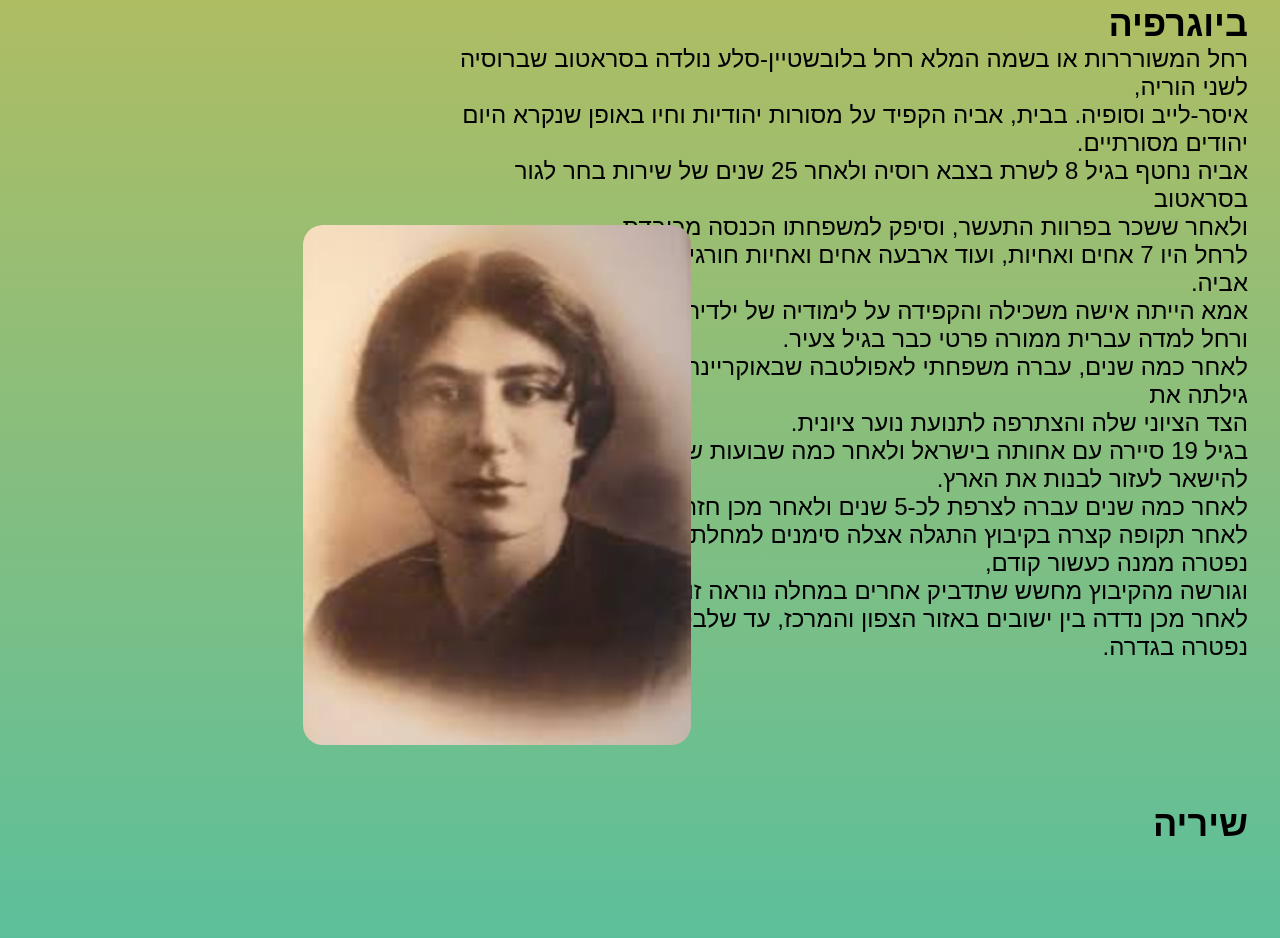
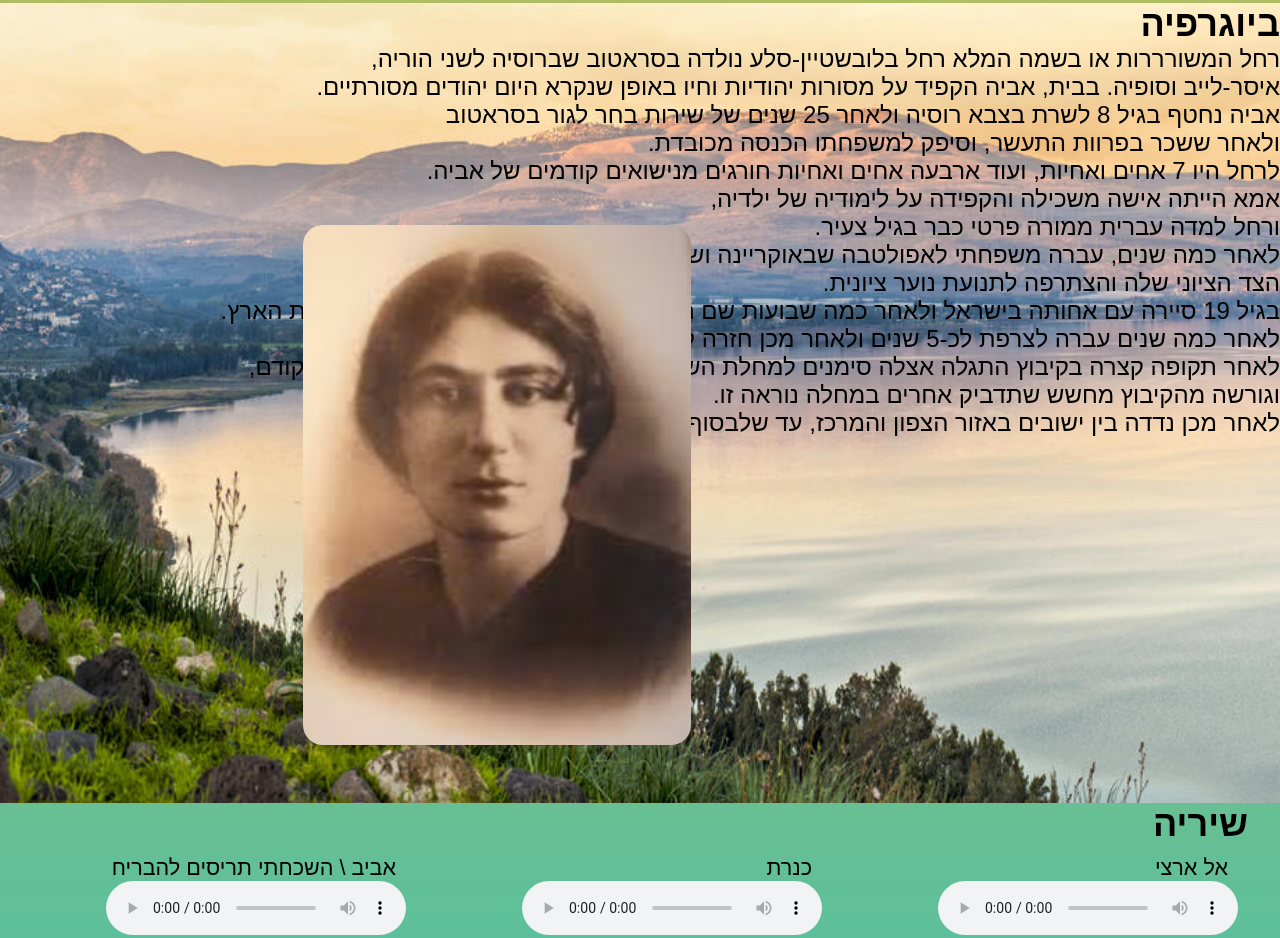
Before and after one commit to DoronMalka/Birdoflames.github.io, a plain HTML site: page index.html in a window 1280 px wide. Shown: the part 895-1833 px from the top of the page. Drawn offline with Linux system fonts and the light colour scheme.

Commit message:
changed up quite a lot of things

```diff
--- a/index.html
+++ b/index.html
@@ -19,27 +19,30 @@
                     <p>כותרת משנה</p>
                 </section>
                 <section id = "biography">
-                    <h1>ביוגרפיה</h1>
-                    <p>רחל המשורררות או בשמה המלא רחל בלובשטיין-סלע נולדה בסראטוב שברוסיה לשני הוריה,<br> איסר-לייב וסופיה. בבית, אביה הקפיד על מסורות יהודיות וחיו באופן שנקרא היום יהודים מסורתיים.<br> אביה נחטף בגיל 8 לשרת בצבא רוסיה ולאחר 25 שנים של שירות בחר לגור בסראטוב<br> ולאחר ששכר בפרוות התעשר, וסיפק למשפחתו הכנסה מכובדת. <br>לרחל היו 7 אחים ואחיות, ועוד ארבעה אחים ואחיות חורגים מנישואים קודמים של אביה.<br> אמא הייתה אישה משכילה והקפידה על לימודיה של ילדיה, <br>ורחל למדה עברית ממורה פרטי כבר בגיל צעיר.<br> לאחר כמה שנים, עברה משפחתי לאפולטבה שבאוקריינה ושם בעקבות אחיה גילתה את<br> הצד הציוני שלה והצתרפה לתנועת נוער ציונית.<br> בגיל 19 סיירה עם אחותה בישראל ולאחר כמה שבועות שם החליטו השתיים להישאר לעזור לבנות את הארץ.<br> לאחר כמה שנים עברה לצרפת לכ-5 שנים ולאחר מכן חזרה לארץ לקיבוץ דגניה.<br> לאחר תקופה קצרה בקיבוץ התגלה אצלה סימנים למחלת השחפת, אשר אימה נפטרה ממנה כעשור קודם, <br>וגורשה מהקיבוץ מחשש שתדביק אחרים במחלה נוראה זו.<br> לאחר מכן נדדה בין ישובים באזור הצפון והמרכז, עד שלבסוף לאחר כשש שנים נפטרה בגדרה.</p>
-                    <img id="profile" src="profile.jpg" alt="profile">
+                    <div class="container">
+                        <h1>ביוגרפיה</h1>
+                        <p>רחל המשורררות או בשמה המלא רחל בלובשטיין-סלע נולדה בסראטוב שברוסיה לשני הוריה,<br> איסר-לייב וסופיה. בבית, אביה הקפיד על מסורות יהודיות וחיו באופן שנקרא היום יהודים מסורתיים.<br> אביה נחטף בגיל 8 לשרת בצבא רוסיה ולאחר 25 שנים של שירות בחר לגור בסראטוב<br> ולאחר ששכר בפרוות התעשר, וסיפק למשפחתו הכנסה מכובדת. <br>לרחל היו 7 אחים ואחיות, ועוד ארבעה אחים ואחיות חורגים מנישואים קודמים של אביה.<br> אמא הייתה אישה משכילה והקפידה על לימודיה של ילדיה, <br>ורחל למדה עברית ממורה פרטי כבר בגיל צעיר.<br> לאחר כמה שנים, עברה משפחתי לאפולטבה שבאוקריינה ושם בעקבות אחיה גילתה את<br> הצד הציוני שלה והצתרפה לתנועת נוער ציונית.<br> בגיל 19 סיירה עם אחותה בישראל ולאחר כמה שבועות שם החליטו השתיים להישאר לעזור לבנות את הארץ.<br> לאחר כמה שנים עברה לצרפת לכ-5 שנים ולאחר מכן חזרה לארץ לקיבוץ דגניה.<br> לאחר תקופה קצרה בקיבוץ התגלה אצלה סימנים למחלת השחפת, אשר אימה נפטרה ממנה כעשור קודם, <br>וגורשה מהקיבוץ מחשש שתדביק אחרים במחלה נוראה זו.<br> לאחר מכן נדדה בין ישובים באזור הצפון והמרכז, עד שלבסוף לאחר כשש שנים נפטרה בגדרה.</p>
+                        <img id="profile" src="profile.jpg" alt="profile">
+                    </div>
                 </section>
                 <section id = "songs">
                     <h1>שיריה</h1>
                     <div class="audio-wrapper">
                         <div class = "audio">
-                            <p>פירוט על אל ארצי</p>
+                            <div class="audio-text-header">אל ארצי</div>
                             <audio controls>
                                 <source src = "El-Artsi.mp3" type="audio/mpeg">
+                            <div class="audio-text-header">
+                                <p>שיר זה מתאר את הנופים היפים שראתה רחל כאשר גרה בקיבוץ דגניה,<br> אשר להם היא מתגעגעת ונזכרת בהם כעשרים שנים לאחר מכן. <br>שיר זה הוא השיר המוכר ביותר של רחל, <br> וידוע גם בשם שם הרי גולן, מילות הפתיחה לשיר. <br> שם זה אינו מדויק משום שהשיר מתייחס לכנרת ולא לגולן, <br> הגולן והריו הם רק רקע יפה לכנרת.</p>
+                            </div>
                     </div>
                     <div class = "audio">
-                        <p>שיר זה מתאר את הנופים היפים שראתה רחל כאשר גרה בקיבוץ דגניה,<br> אשר להם היא מתגעגעת ונזכרת בהם כעשרים שנים לאחר מכן. <br>
-                            שיר זה הוא השיר המוכר ביותר של רחל, <br> וידוע גם בשם שם הרי גולן, מילות הפתיחה לשיר. <br> שם זה אינו מדויק משום שהשיר מתייחס לכנרת ולא לגולן, <br> הגולן והריו הם רק רקע יפה לכנרת.
-                            </p>
+                        <div class="audio-text-header">כנרת</div>
                         <audio controls>
                             <source src = "Kinneret.mp3" type="audio/mpeg">
                     </div>
                     <div class = "audio">
-                        <p>פירוט על אביב</p>
+                        <div class="audio-text-header">אביב \ השכחתי תריסים להבריח</div>
                         <audio controls>
                             <source src = "Aviv.mp3" type="audio/mpeg">
                     </div></div>
--- a/style.css
+++ b/style.css
@@ -85,12 +85,17 @@ button:hover span{
 #home,
 #songs,
 #biography{
-    width: 100dvh;
-    width: 100vh;
     height: 100dvh;
-    height: 100vh;
     font-size: 24px;
     margin-right: 2rem;
+}
+.container{
+    background-image: url("H1l94EuSs_0_118_3000_1688_0_x-large.png");
+    background-repeat: no-repeat;
+    background-size: cover;
+    background-position: center center;
+    margin-right: -2rem;
+    height: 100%;
 }
 #profile{
     border-radius: 10px;
@@ -103,30 +108,18 @@ button:hover span{
 }
 .audio-wrapper {
     display: flex;
-    flex-direction: column;
+    flex-direction: row;
+    justify-content: center;
     align-items: center;
-}
+  }
 
-.audio {
-    width: 100/3%;
-    margin-top: 10px;
-}
+  .audio {
+    width: 100%;
+    height: 50px;
+    margin: 10px;
+  }
 
-.audio:first-child {
-    position: absolute;
-    left: 10px;
-    top: 10px;
-}
-
-.audio:last-child {
-    position: absolute;
-    right: 10px;
-    bottom: 10px;
-}
-
-.audio:nth-child(2) {
-    position: absolute;
-    top: 50%;
-    left: 50%;
-    transform: translate(-50%, -50%);
-}
+  .audio-text-header {
+    margin-right: 10px;
+    font-size: 90%;
+  }
```
